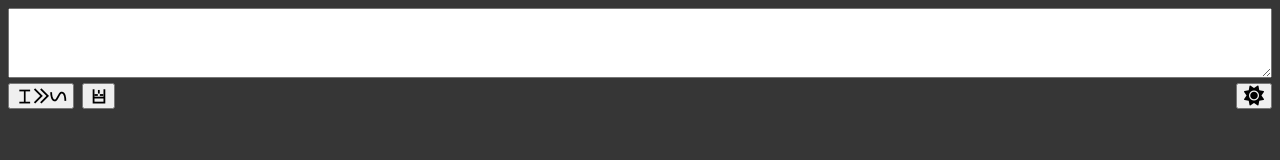
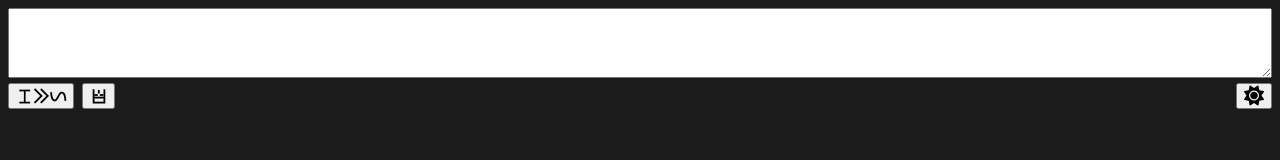
Before and after one commit to Isaiah-Schiroyisey/sitelen-pona-renderer, a plain HTML site: page docs/index.html in a window 1280 px wide. Drawn offline with Linux system fonts and the light colour scheme.

Commit message:
Update nasin-sitelen.css

```diff
--- a/docs/nasin-sitelen.css
+++ b/docs/nasin-sitelen.css
@@ -11,7 +11,7 @@
 
 .normal-body {
     margin: 0px;
-    background-color: rgb(54, 54, 54);
+    background-color: rgb(27, 27, 27);
     color: white;
     font-family: linja-pona;
     display: grid;
```
